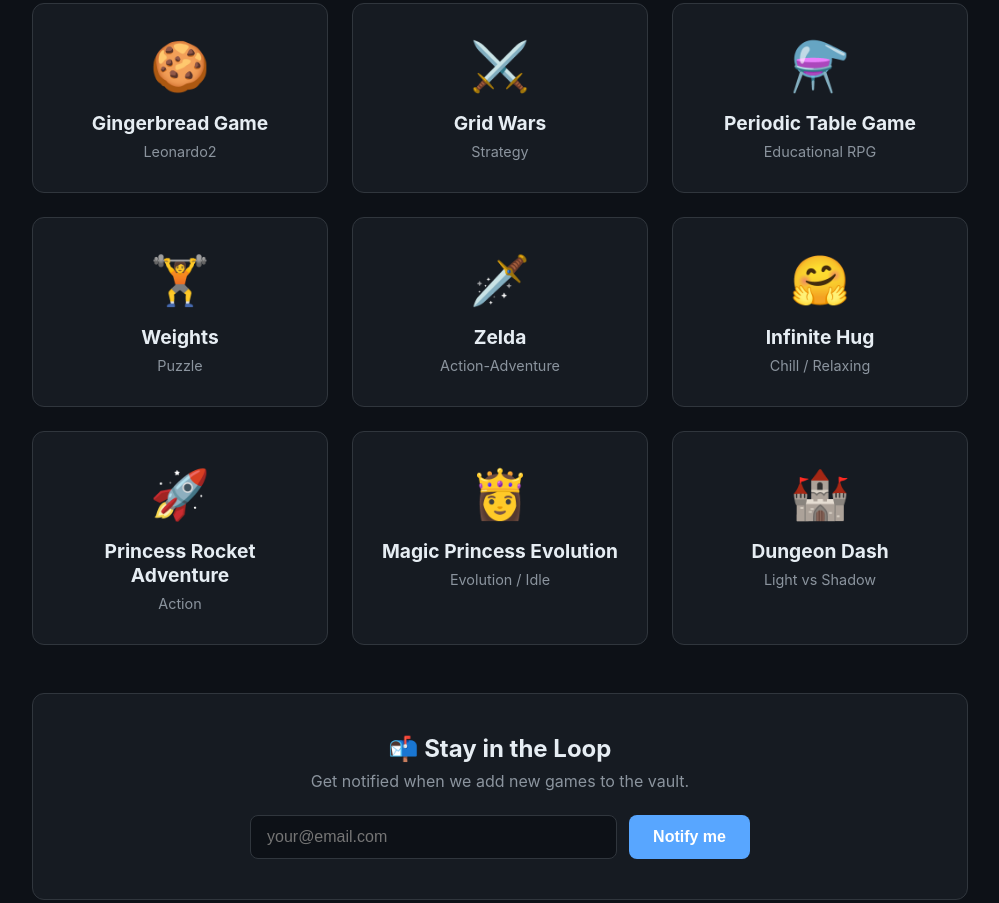
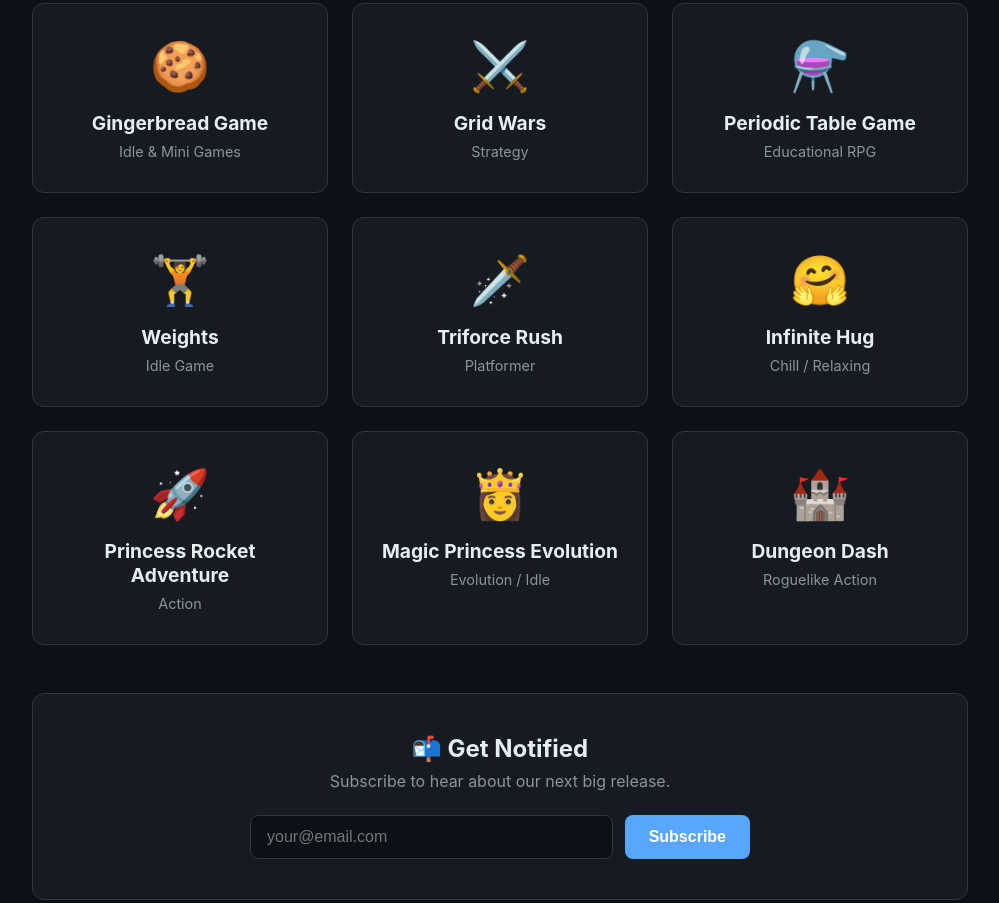
Before and after one commit to KirkAutomations/game-vault, a website: page index.html in a window 1280 px wide. Shown: the part 264-1167 px from the top of the page, without its empty margins (140-1139 px from the left). Drawn offline with Linux system fonts and the light colour scheme.

Commit message:
Update game descriptions and subscribe section

```diff
--- a/index.html
+++ b/index.html
@@ -24,7 +24,7 @@
       <a href="games/leonardo2/gingerbread-game.html" class="game-card">
         <div class="game-icon">🍪</div>
         <h2>Gingerbread Game</h2>
-        <p>Leonardo2</p>
+        <p>Idle &amp; Mini Games</p>
       </a>
       <a href="games/leonardogame/gridwars.html" class="game-card">
         <div class="game-icon">⚔️</div>
@@ -39,12 +39,12 @@
       <a href="games/weights/index.html" class="game-card">
         <div class="game-icon">🏋️</div>
         <h2>Weights</h2>
-        <p>Puzzle</p>
+        <p>Idle Game</p>
       </a>
       <a href="games/zelda/game.html" class="game-card">
         <div class="game-icon">🗡️</div>
-        <h2>Zelda</h2>
-        <p>Action-Adventure</p>
+        <h2>Triforce Rush</h2>
+        <p>Platformer</p>
       </a>
       <a href="games/infinite-hug/index.html" class="game-card">
         <div class="game-icon">🤗</div>
@@ -64,18 +64,18 @@
       <a href="games/dungeon-dash/index.html" class="game-card">
         <div class="game-icon">🏰</div>
         <h2>Dungeon Dash</h2>
-        <p>Light vs Shadow</p>
+        <p>Roguelike Action</p>
       </a>
     </section>
 
     <section class="subscribe-section">
-      <h2>📬 Stay in the Loop</h2>
-      <p>Get notified when we add new games to the vault.</p>
+      <h2>📬 Get Notified</h2>
+      <p>Subscribe to hear about our next big release.</p>
       <form class="subscribe-form" id="subscribe-form">
         <input type="email" name="email" placeholder="your@email.com" required>
-        <button type="submit">Notify me</button>
+        <button type="submit">Subscribe</button>
       </form>
-      <p class="subscribe-success" style="display:none;">🎮 You're subscribed! We'll let you know when new games drop.</p>
+      <p class="subscribe-success" style="display:none;">🎮 You're in! We'll reach out when something big drops.</p>
     </section>
   </main>
 
```
